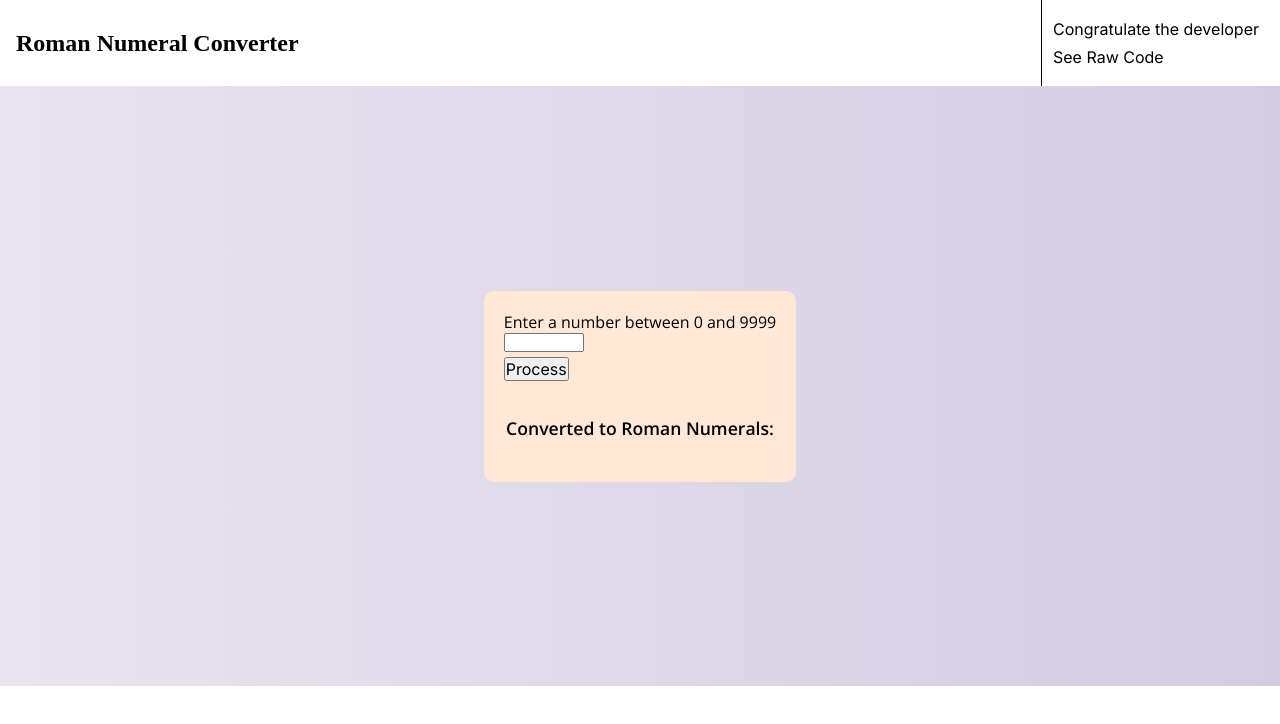
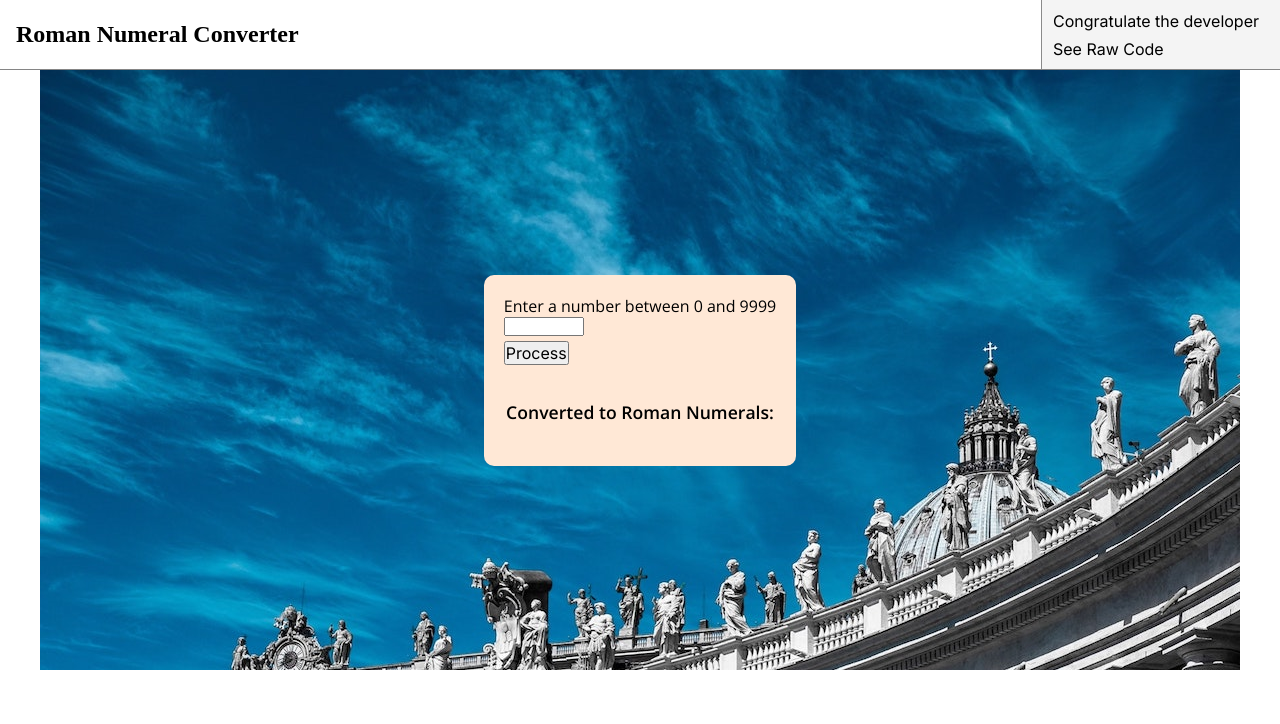
Before and after one commit to blockchainaddict/roman_numeral_converter, a website: page views/home.html in a window 1280 px wide. Drawn offline with nearby package versions, Linux system fonts and the light colour scheme; files that its build step writes are made by us from their sources; files whose address does not match are found by name; a web font is replaced by a local one.

Commit message:
updates of look and feel

```diff
--- a/public/css/style.css
+++ b/public/css/style.css
@@ -24,8 +24,9 @@ header{
     display: flex;
     justify-content: space-between;
     align-items: center;
-    height: 86px;
+    height: 70px;
     font-family: 'STIX Two Math';
+    border-bottom: 0.5px solid rgb(133, 133, 133);
     }
 
 header h1{
@@ -40,10 +41,11 @@ nav{
     padding-left: 10px;
     font-family: inter;
     height: 100%;
-    border-left: 1px solid black;
+    border-left: 1px solid rgb(138, 138, 138);
     display: flex;
     flex-direction: column;
     justify-content: center;
+    background-color: rgb(244, 244, 244);
 }
 
 ul{
@@ -97,17 +99,21 @@ a{
 
 main{
     display: flex;
+    justify-content: center;
+}
+
+.main_container{
+    display: flex;
     flex-direction: column;
     justify-content: center;
     align-items: center;
-    /* background-image: url(/img/fullbck.jpg); */
-    height: 75vh;
+    /* height: 75vh; */
     padding: 30px 30px;
     font-family: 'Open Sans';
-    background: #D3CCE3;  /* fallback for old browsers */
-    background: -webkit-linear-gradient(to right, #E9E4F0, #D3CCE3);  /* Chrome 10-25, Safari 5.1-6 */
-    background: linear-gradient(to right, #E9E4F0, #D3CCE3); /* W3C, IE 10+/ Edge, Firefox 16+, Chrome 26+, Opera 12+, Safari 7+ */;
-
+    background-image: url('/img/bck1.jpg');
+    width: 1200px;
+    height: 600px;
+    margin: auto;
 }
 
 .placa{
--- a/views/home.html
+++ b/views/home.html
@@ -20,9 +20,9 @@
     </header>
 
     <main>
+        <div class="main_container">
             <div class="placa">
                 <div class="form">
-
 
                     <div class="input">
                         <label for="number_in">Enter a number between 0 and 9999</label>
@@ -31,13 +31,12 @@
                     </div>
 
 
-
                 </div>
                 <div class="result">
                     <h2>Converted to Roman Numerals: </h2>
                     <div class="show_result" id="show_result">
-
                         <!-- insertar aca -->
+                    </div>
                 </div>
             </div>
         </div>
```
Also changed, not shown: public/img/bck1.jpg (added), public/img/fullbck.jpg (deleted), public/img/head_back.jpg (deleted), 2 other files. Lines whose indentation alone changed are shown as unchanged.
